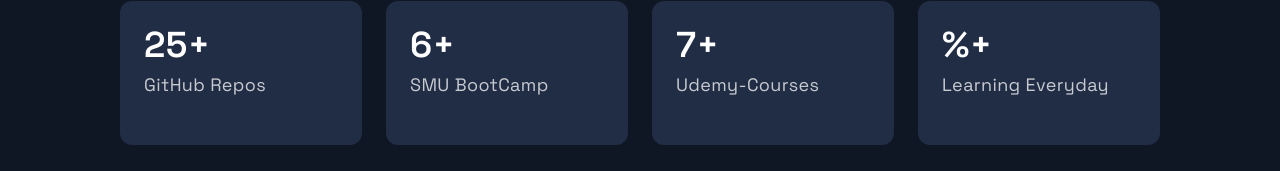
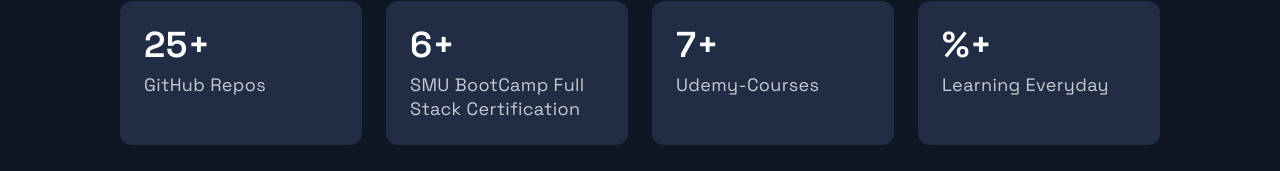
Before and after one commit to boconnorb20/New_React_Portfolio, a Next.js app: page / in a window 1280 px wide. Shown: the part 3735-3906 px from the top of the page. Built offline with nearby package versions, Linux system fonts and the light colour scheme.

Commit message:
acomplishment.js changes

```diff
--- a/src/components/Acomplishments/Acomplishments.js
+++ b/src/components/Acomplishments/Acomplishments.js
@@ -5,7 +5,7 @@
 
 const data = [
   { number: 25, text: 'GitHub Repos'},
-  { number: 6, text: 'SMU BootCamp', },
+  { number: 6, text: 'SMU BootCamp Full Stack Certification', },
   { number: 7, text: 'Udemy-Courses', },
   { number: `%`, text: 'Learning Everyday', }
 ];
```
